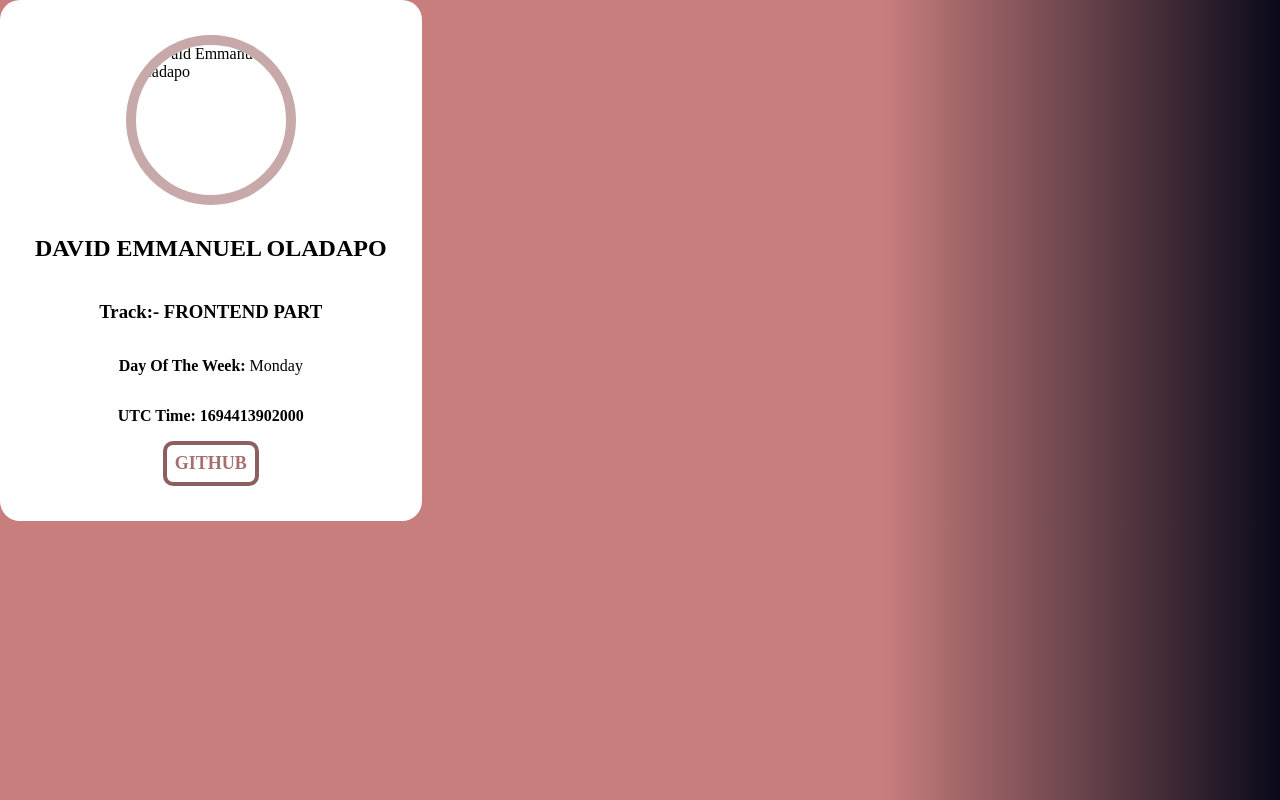
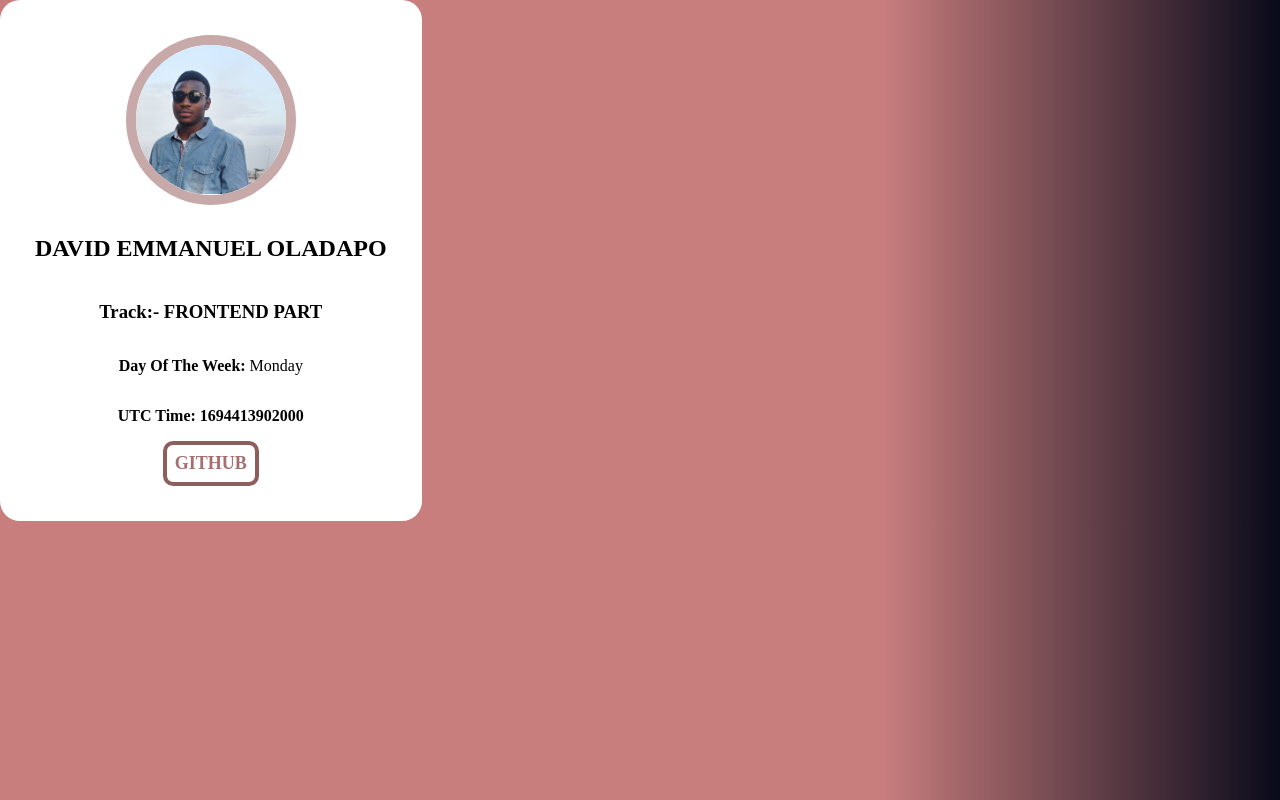
Before and after one commit to King-dapo/HNGx-frontend-internship, a plain HTML site: page index.html in a window 1280 px wide. Drawn offline with Linux system fonts and the light colour scheme.

Commit message:
Update index.html

```diff
--- a/index.html
+++ b/index.html
@@ -10,7 +10,7 @@
         <div class="container">
             <div class="picture-part">
                 <div class="image-circle">
-                <img src=".vscode/IMG_20230312_183316_962.jpg" alt="Dvaid Emmanuel Oladapo" data-testid="slackDisplayImage">
+                <img src="IMG_20230312_183316_962.jpg" alt="Dvaid Emmanuel Oladapo" data-testid="slackDisplayImage">
             </div>
             </div>
             <div class="about">
```
